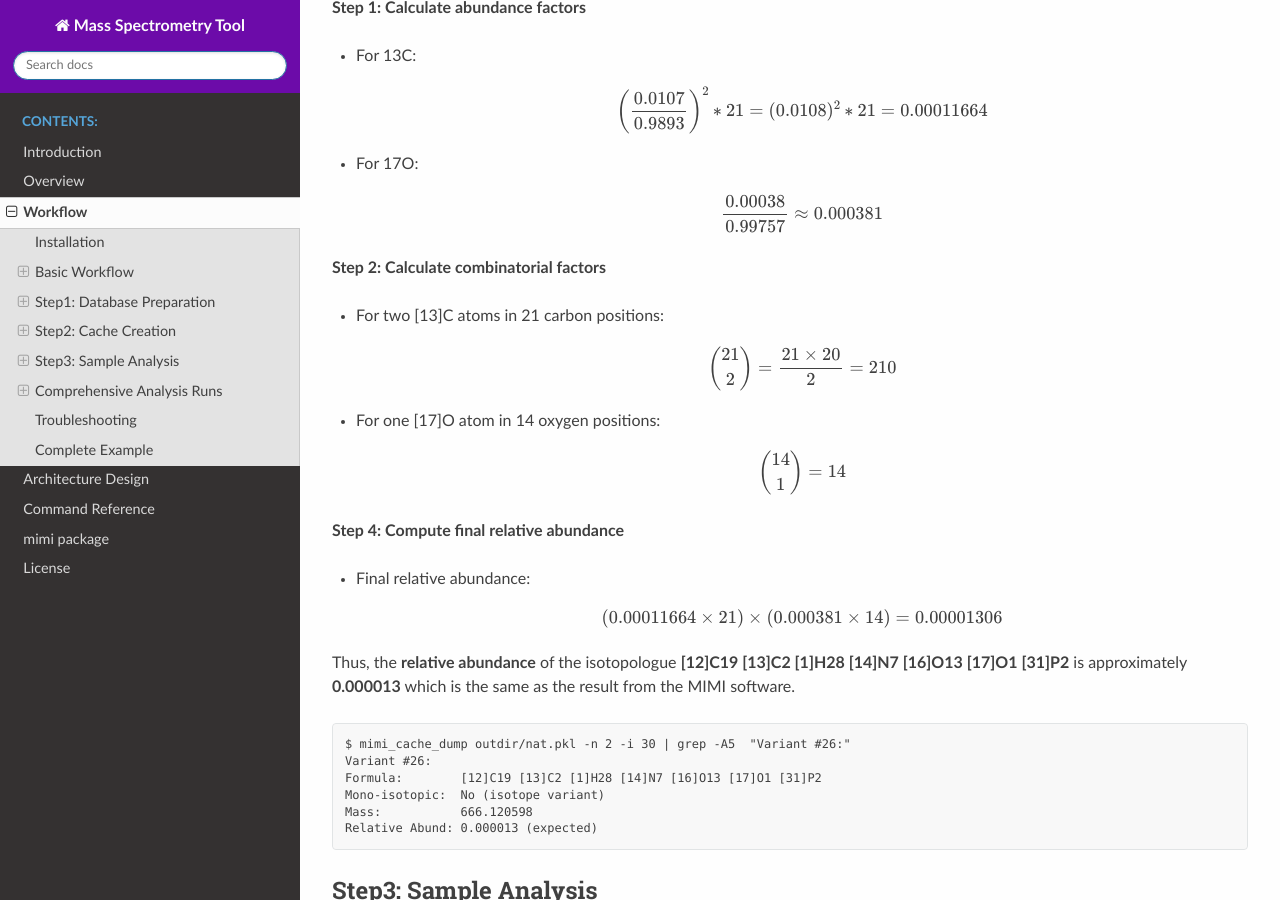
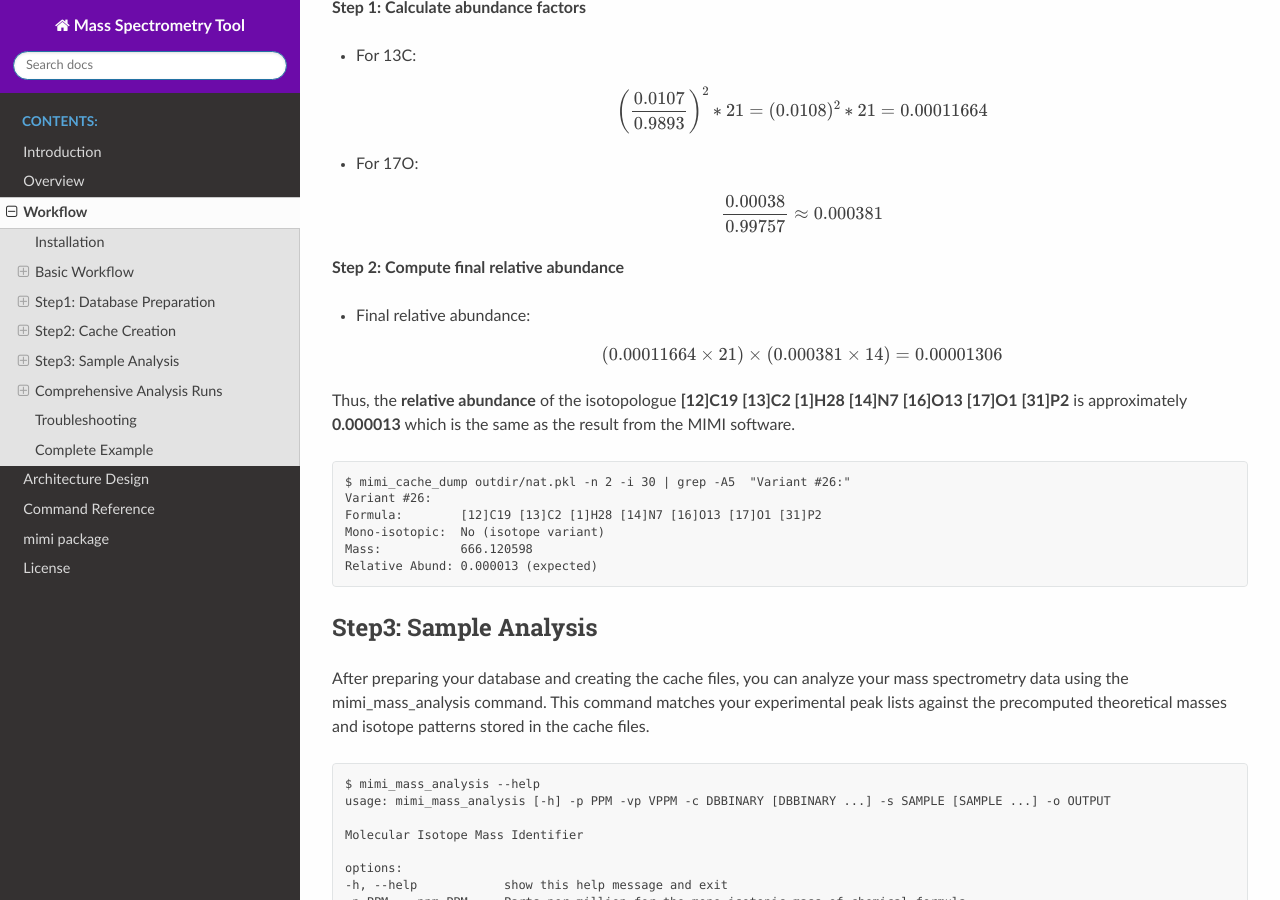
Before and after one commit to NYUAD-Core-Bioinformatics/MIMI, a Sphinx documentation site: the page built from docs/source/workflow.rst, in a window 1280 px wide and 900 px high, scrolled down 10641 px. Built offline with Sphinx 7.4.7 and the Read the Docs theme 3.1.0, drawn with Linux system fonts in a browser that asks for light colours.

Commit message:
Updated docs

```diff
--- a/docs/source/workflow.rst
+++ b/docs/source/workflow.rst
@@ -568,23 +568,11 @@ Let's work through a detailed example calculation for the following molecular is
 
      \frac{0.00038}{0.99757} \approx 0.000381
 
-**Step 2: Calculate combinatorial factors**
-
-- For two [13]C atoms in 21 carbon positions:
-
-  .. math::
-
-     \binom{21}{2} = \frac{21 \times 20}{2} = 210
-
-- For one [17]O atom in 14 oxygen positions:
-
-  .. math::
-
-     \binom{14}{1} = 14
 
 
 
-**Step 4: Compute final relative abundance**
+
+**Step 2: Compute final relative abundance**
 
 - Final relative abundance:
 
```
